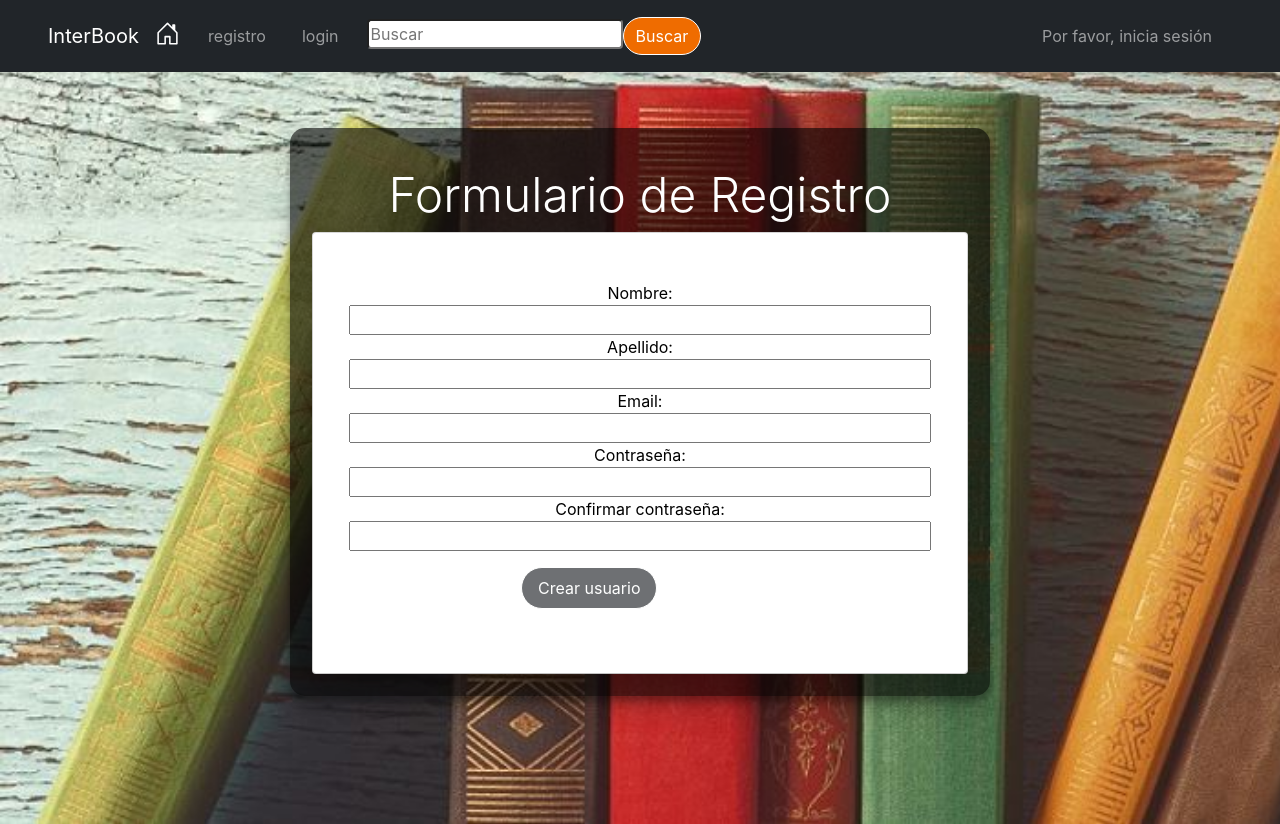
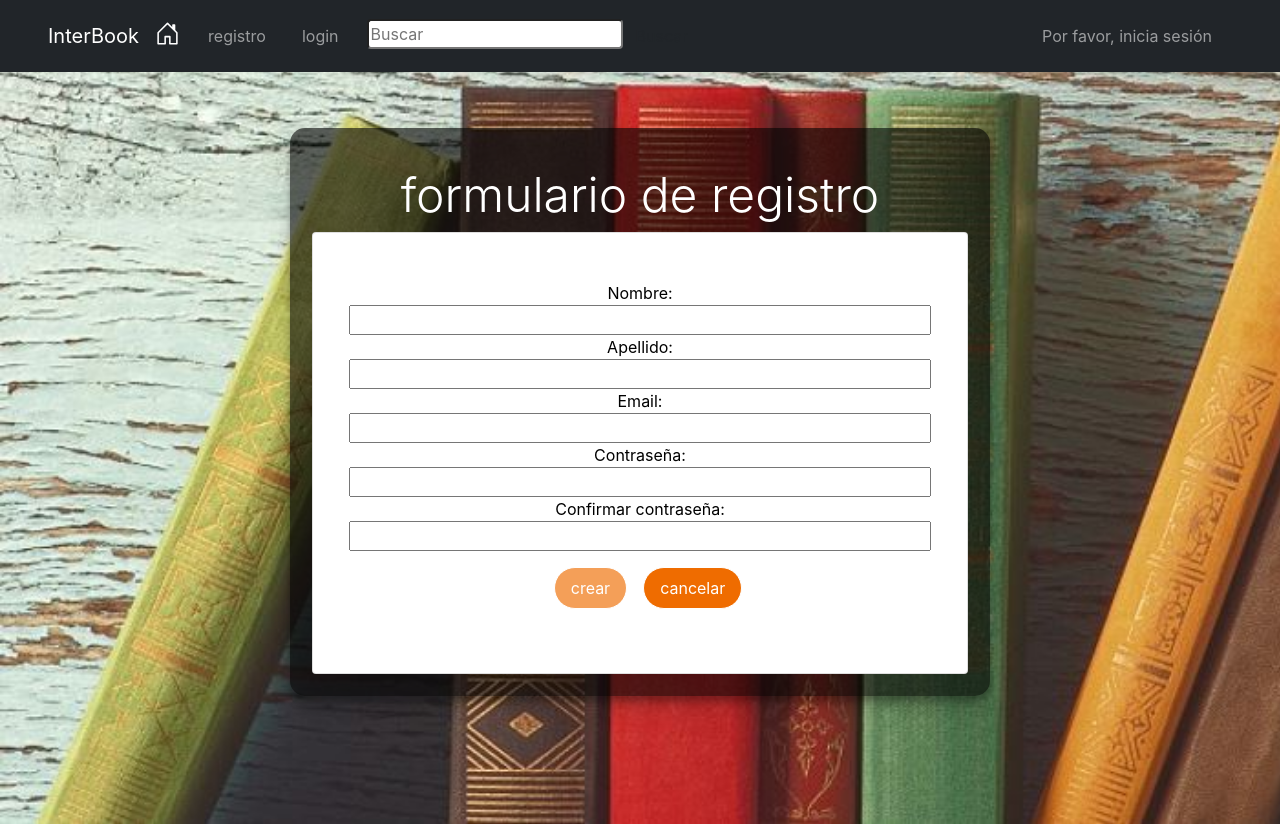
Before and after one commit to SebaNF/PG_Libros_Back_Final, a React (Create React App) app in the folder Donar_Libros/client/: page /register in a window 1280 px wide. Built offline with nearby package versions, Linux system fonts and the light colour scheme.

Commit message:
diseno home y mensaje cuando no hay libros

```diff
--- a/Donar_Libros/client/src/App.css
+++ b/Donar_Libros/client/src/App.css
@@ -85,11 +85,14 @@
 }
 
 .card_form .btn, .card_libro .btn {
+    background-color: #ef6c00;
     border: 1px solid white;
     border-radius: 40px;
     padding: 8px 16px;
     color: white;
-}
+};
+
+
 
 .subnav-button-search{
     background-color: #ef6c00;
@@ -123,6 +126,7 @@ input.error {
     color:white;
 }
 
+
 li
 {
     padding-right:20px;
--- a/Donar_Libros/client/src/components/LoginForm.jsx
+++ b/Donar_Libros/client/src/components/LoginForm.jsx
@@ -46,11 +46,11 @@ const LoginForm = (props) => {
                             </div>
 
                             <div className='mt-0'>
-                                <button className='btn  mt-3' type='submit' disabled={Object.values(errors).length>0 || Object.values(touched).length===0}>Log in</button>
+                                <button className='btn mt-3' type='submit' disabled={Object.values(errors).length>0 || Object.values(touched).length===0}>Log in</button>
                             </div>
 
                             <Link to="/">
-                                <button className="btn  mt-3" >Cancelar</button>
+                                <button className="btn mt-3" >Cancelar</button>
                             </Link>
 
                         </div>
--- a/Donar_Libros/client/src/components/NewBookForm.jsx
+++ b/Donar_Libros/client/src/components/NewBookForm.jsx
@@ -77,12 +77,12 @@ const RecommendationsForm = (props) => {
                         </div>
 
                         <div className='col-2 d-flex align-items-center justify-content-center p-9'>
-                            <button className='btn btn-sm m-2 ' type="submit" disabled={Object.values(errors).length>0 || Object.values(touched).length===0}>
+                            <button className='btn btn-sm m-2 btn-outline-success' type="submit" disabled={Object.values(errors).length>0 || Object.values(touched).length===0}>
                                 crear
                             </button>
 
                             <Link to="/">
-                                <button className="btn btn-sm">cancelar</button>
+                                <button className="btn btn-sm btn-outline-danger">cancelar</button>
                             </Link>
                         </div>
                     </div>
--- a/Donar_Libros/client/src/components/RegisterForm.jsx
+++ b/Donar_Libros/client/src/components/RegisterForm.jsx
@@ -51,9 +51,9 @@ const RegisterForm = (props) => {
                 >
                 {({errors,touched})=>(
                     <Form>
-                        <div className= 'container w-60 shadow-lg p-5 rounded'>
+                        <div className= 'p-5'>
 
-                            <div className='align-self-center'>
+                            <div className=''>
                                 <div className='row'>
                                     <label htmlFor='firstName'>Nombre:</label>
                                     <Field id='firstName' type='text' name='firstName'/>
@@ -84,9 +84,9 @@ const RegisterForm = (props) => {
                                     {errors.confirmPassword && touched.confirmPassword ? <p className="error_red">{errors.confirmPassword}</p>:null}
                                 </div>
 
-                                <button className='btn btn-dark m-3' type='submit' disabled={Object.values(errors).length>0 || Object.values(touched).length===0}>Crear usuario</button>
+                                <button className='btn  m-3' type='submit' disabled={Object.values(errors).length>0 || Object.values(touched).length===0}>crear</button>
                                 <Link to="/">
-                                    <button className="btn">Cancelar</button>
+                                    <button className="btn ">cancelar</button>
                                 </Link>
                             </div>
 
--- a/Donar_Libros/client/src/views/Home.jsx
+++ b/Donar_Libros/client/src/views/Home.jsx
@@ -42,7 +42,7 @@ const Home = () => {
         if(user){
             if(aux.includes(true)){
                 return(<>
-                    <button  className="btn btn-danger" onClick={()=>alert("Debes esperar a la respuesta del dueño del libro")}><span className='spinner-border spinner-border-sm me-2'></span>pendiente</button>
+                    <button  className="btn" onClick={()=>alert("Debes esperar a la respuesta del dueño del libro")}><span className='spinner-border spinner-border-sm me-2'></span>pendiente</button>
                     </>)
             }else{
                 return(<><button type="button" className="btn btn-warning" onClick={()=>addBookToInterestFromService(book._id,user._id)}>me interesa</button></>)
@@ -56,6 +56,7 @@ const Home = () => {
             <h1 className='mb-3'>libros disponibles</h1>
 
             <div className="card md-light">
+
                 <table className="table table-hover mt-3">
                     <thead>
                         <tr className="d-flex">
@@ -68,7 +69,12 @@ const Home = () => {
                     </thead>
                     <tbody>
                         {books?.map((book,idx)=>(
-                            <tr key={idx} className= {user?._id===book.creatorId? "none":"d-flex"} >
+                            user?._id===book.creatorId ?
+                            <tr key={idx} className={idx === 1 ? "none":""}>
+                                <td><p> Ups, parece que no hay nuevos libros para intercambiar</p></td>
+                            </tr> :
+
+                            <tr key={idx} className= {"d-flex"} >
                                 <td className="col-3">{book.title}</td>
                                 <td className="col-2">{book.genre}</td>
                                 <td className="col-2">{book.author}</td>
@@ -78,7 +84,9 @@ const Home = () => {
                         ))}
                     </tbody>
                 </table>
+
             </div>
+
         </div>
     );
 }
--- a/Donar_Libros/client/src/views/Login.jsx
+++ b/Donar_Libros/client/src/views/Login.jsx
@@ -33,7 +33,7 @@ const Login = () => {
     }
     return (
         <div className = "card_libro">
-            <h1 className='display-5 mt-3'>Iniciar sesion</h1>
+            <h1 className='display-5 mt-3'>iniciar sesion</h1>
             {errors?.map((err,i)=>(<div key={i}>{err}</div>))}
             <LoginForm email="" password="" onSubmitProp={loginToWeb}/>
         </div>
--- a/Donar_Libros/client/src/views/Register.jsx
+++ b/Donar_Libros/client/src/views/Register.jsx
@@ -31,7 +31,7 @@ const Register = () => {
     }
     return (
         <div className='card_form'>
-            <h1 className='display-5 mt-3'>Formulario de Registro</h1>
+            <h1 className='display-5 mt-3'>formulario de registro</h1>
             {errors?.map((err,i)=>(<div key={i}>{err}</div>))}
             <RegisterForm firstName="" lastName="" email="" password="" confirmPassword="" onSubmitProp={newUser} />
 
```
